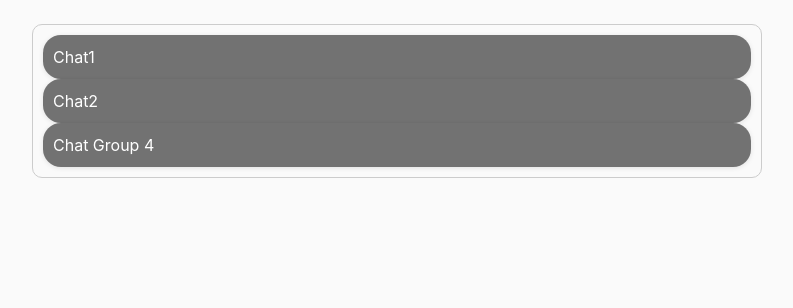
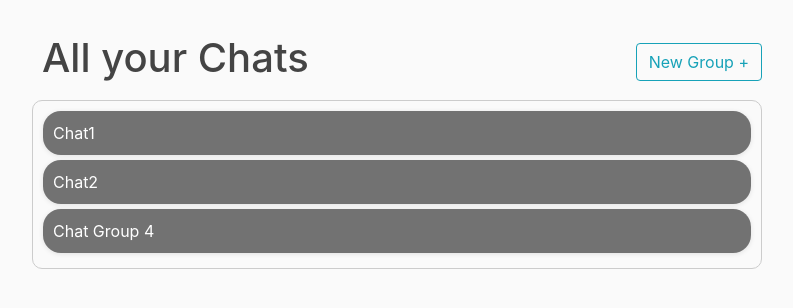
Before and after one commit to Jano844/DjangoTestBlog, a Django app: page /chat/ in a window 1280 px wide. Shown: the part 56-364 px from the top of the page, without its empty margins (53-846 px from the left). Run offline with Django 5.2, Linux system fonts and the light colour scheme; a user stored in the database is signed in; data comes from the database, SQL or seed files in the repository; both versions use the stored data as it was after the commit; some libraries are stand-ins or nearby versions.

Commit message:
startet new Websocket for new Groups

```diff
--- a/django_test/blog/static/blog/ChatRoom.js
+++ b/django_test/blog/static/blog/ChatRoom.js
@@ -14,6 +14,21 @@ document.querySelectorAll('#Info_Button').forEach(button => {
 });
 
 
+document.querySelectorAll('#New_Chat').forEach(button => {
+	button.addEventListener('click', function() {
+		console.log("New Group Button Pressed")
+
+		const contentSection = document.querySelector('.content-section');
+		if (contentSection.style.display === 'none') {
+			contentSection.style.display = 'block';
+		} else {
+			contentSection.style.display = 'none';
+		}
+	});
+});
+
+
+
 // document.querySelector('#Info_Button').addEventListener('click', function() {
 // 	let currentUrl = window.location.href;
 // 	let newUrl = currentUrl + "add/";  // Füge den Parameter hinzu
--- a/django_test/blog/static/blog/JS.js
+++ b/django_test/blog/static/blog/JS.js
@@ -14,6 +14,18 @@ if (!chatData) {
 	console.error("Chat-Daten nicht gefunden!");
 	throw new Error("Chat-Daten fehlen.");
 }
+
+// Von hier
+const newGroupData = document.querySelector("#User-Name-Data");
+if (!newGroupData) {
+	console.error("Chat-Daten nicht gefunden!");
+	throw new Error("Chat-Daten fehlen.");
+}
+
+const chatSocketGroup = new WebSocket(`ws://${window.location.host}/ws/chat/`);
+
+// bis hier
+
 
 const roomID = chatData.getAttribute("data-room-id");
 const chatSocket = new WebSocket(`ws://${window.location.host}/ws/chat/${roomID}/`);
--- a/django_test/blog/static/blog/chat.css
+++ b/django_test/blog/static/blog/chat.css
@@ -166,6 +166,7 @@
 	word-wrap: break-word; /* Lange Wörter werden umgebrochen */
 	border: none; /* Keine sichtbare Umrandung */
 	cursor: pointer; /* Zeigt an, dass es ein klickbares Element ist */
+	margin-bottom: 5px;
 }
 
 .ChatButtonBackground:hover {
--- a/django_test/chat/templates/chat/allChats.html
+++ b/django_test/chat/templates/chat/allChats.html
@@ -1,8 +1,13 @@
 {%extends "chat/base.html"%}
 {% block content %}
+	<div id = User-Name-Data data-username="{{ request.user.username }}"></div>
 	<main role="main" class="container">
 		<div class="row">
 			<div class="col-md-8">
+				<div class="Top-Bar">
+					<h1 class="element">All your Chats</h1>
+					<button class="btn btn-outline-info" id="New_Chat"> New Group + </button>
+				</div>
 				<div id="messages">
 					{% for room in rooms %}
 						<a href="{% url 'room_detail' room.id %}" class="ChatButtonBackground">
@@ -11,6 +16,16 @@
 					{% endfor %}
 				</div>
 			</div>
+			<div class="content-section" style="display: none;">
+				<h3>Info</h3>
+				<p class='text-muted'> Create New GroupChat:
+					<ul class="list-group">
+						<li class="list-group-item list-group-item-light">no spaces or extras</li>
+					</ul>
+					<input class="messageInput" id="messageInputNewGroup" type="text" />
+					<button class="add_user" type="submit" id="add_group_button">Add Group +</button>
+				</p>
+			</div>
 		</div>
 	</main>
 {% endblock content %}
```
Also changed, not shown: django_test/chat/consumers.py (+57 -0 lines), django_test/chat/templates/chat/ChatRoom.html (indentation only), django_test/db.sqlite3.
